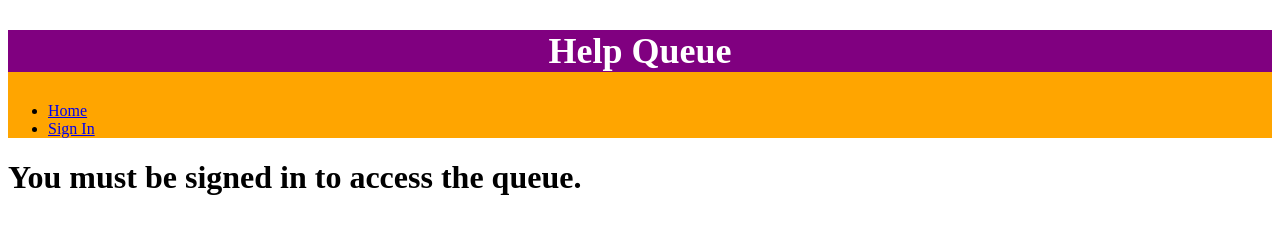
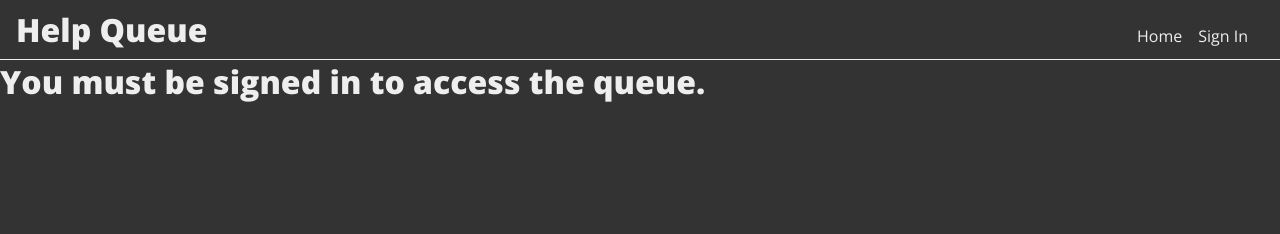
Before and after one commit to carolinecerussi/ChurroChurro, a React app: page / in a window 1280 px wide. Built offline with nearby package versions, Linux system fonts and the light colour scheme; some packages are replaced by stand-ins of ours; no server answers; the database is empty.

Commit message:
Add initial header styling and universal button/link styles
Co-authored-by: jacob palaoro <jpalaoro197@gmail.com>
Co-authored-by: Caroline Cerussi <caroceru@gmail.com>

```diff
--- a/public/index.html
+++ b/public/index.html
@@ -3,6 +3,12 @@
   <head>
     <meta charset="utf-8" />
     <link rel="icon" href="%PUBLIC_URL%/favicon.ico" />
+    <link rel="preconnect" href="https://fonts.googleapis.com" />
+    <link rel="preconnect" href="https://fonts.gstatic.com" crossorigin />
+    <link
+      href="https://fonts.googleapis.com/css2?family=Montserrat:wght@900&family=Open+Sans:wght@400;800&display=swap"
+      rel="stylesheet"
+    />
     <meta name="viewport" content="width=device-width, initial-scale=1" />
     <meta name="theme-color" content="#000000" />
     <meta
--- a/src/components/Header.js
+++ b/src/components/Header.js
@@ -3,33 +3,41 @@ import { Link } from 'react-router-dom';
 import styled from 'styled-components';
 
 const HelpQueueHeader = styled.h1`
-  font-size: 24px;
-  text-align: center;
-  color: white;
-  background-color: purple;
+  font-size: 2rem;
 `;
 
-const StyledWrapper = styled.section`
-  background-color: orange;
+const MainHeader = styled.header`
+  display: flex;
+  align-items: baseline;
+  justify-content: space-between;
+  padding: 0.5rem 1rem;
+  border-bottom: 1.6px solid #eee;
+`;
+
+const MenuList = styled.ul`
+  display: flex;
+  list-style: none;
+`;
+
+const MenuListItem = styled.li`
+  margin-right: 1rem;
 `;
 
 function Header() {
   return (
-    <StyledWrapper>
+    <MainHeader>
       <React.Fragment>
-        <HelpQueueHeader>
-          <h1>Help Queue</h1>
-        </HelpQueueHeader>
-        <ul>
-          <li>
+        <HelpQueueHeader>Help Queue</HelpQueueHeader>
+        <MenuList>
+          <MenuListItem>
             <Link to='/'>Home</Link>
-          </li>
-          <li>
+          </MenuListItem>
+          <MenuListItem>
             <Link to='/sign-in'>Sign In</Link>
-          </li>
-        </ul>
+          </MenuListItem>
+        </MenuList>
       </React.Fragment>
-    </StyledWrapper>
+    </MainHeader>
   );
 }
 
--- a/src/index.css
+++ b/src/index.css
@@ -1,14 +1,37 @@
-/* body {
-  color: rgba(203, 203, 76, 0.824);
-  margin: 20pt;
-  text-align: center;
-  background-color: rgb(225, 248, 255);
-  font-family: 'monaco', sans-serif;
+* {
+  box-sizing: border-box;
+  margin: 0;
+  padding: 0;
+  font-family: 'Open Sans', sans-serif;
+  color: rgba(238, 238, 238, 1);
+  /* border: 1px solid red; */
+}
+
+body {
+  background-color: rgba(51, 51, 51, 1);
   -webkit-font-smoothing: antialiased;
   -moz-osx-font-smoothing: grayscale;
 }
 
-code {
-  font-family: source-code-pro, Menlo, Monaco, Consolas, 'Courier New',
-    monospace;
-} */
+a {
+  text-decoration: none;
+}
+
+a:hover,
+button:hover {
+  cursor: pointer;
+  opacity: 0.8;
+}
+
+a:active,
+button:active {
+  opacity: 0.4;
+}
+
+button {
+  margin: 1rem;
+  padding: 0.5rem;
+  border: none;
+  border-radius: 4px;
+  background-color: rgb(59, 108, 59);
+}
```
